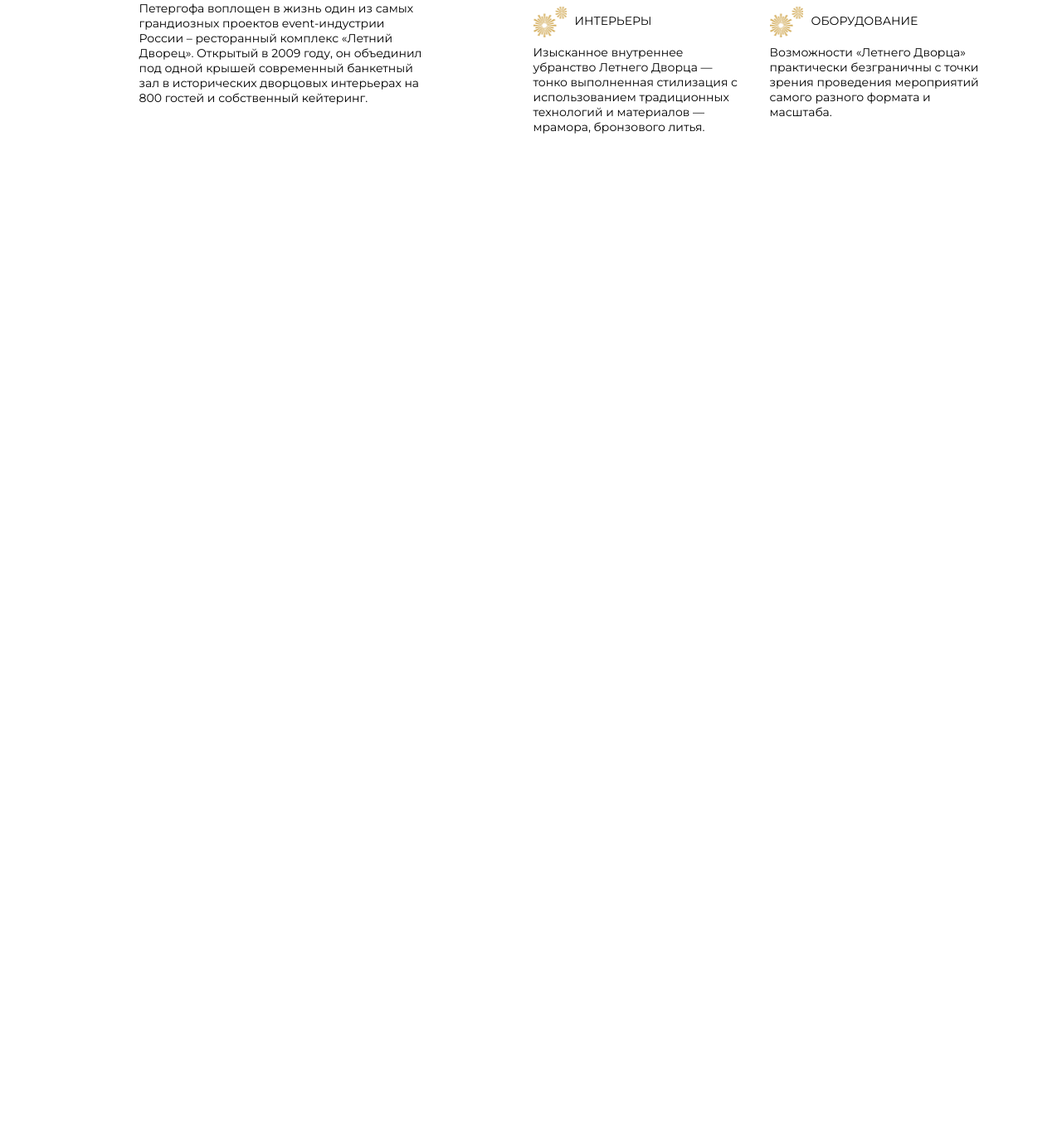
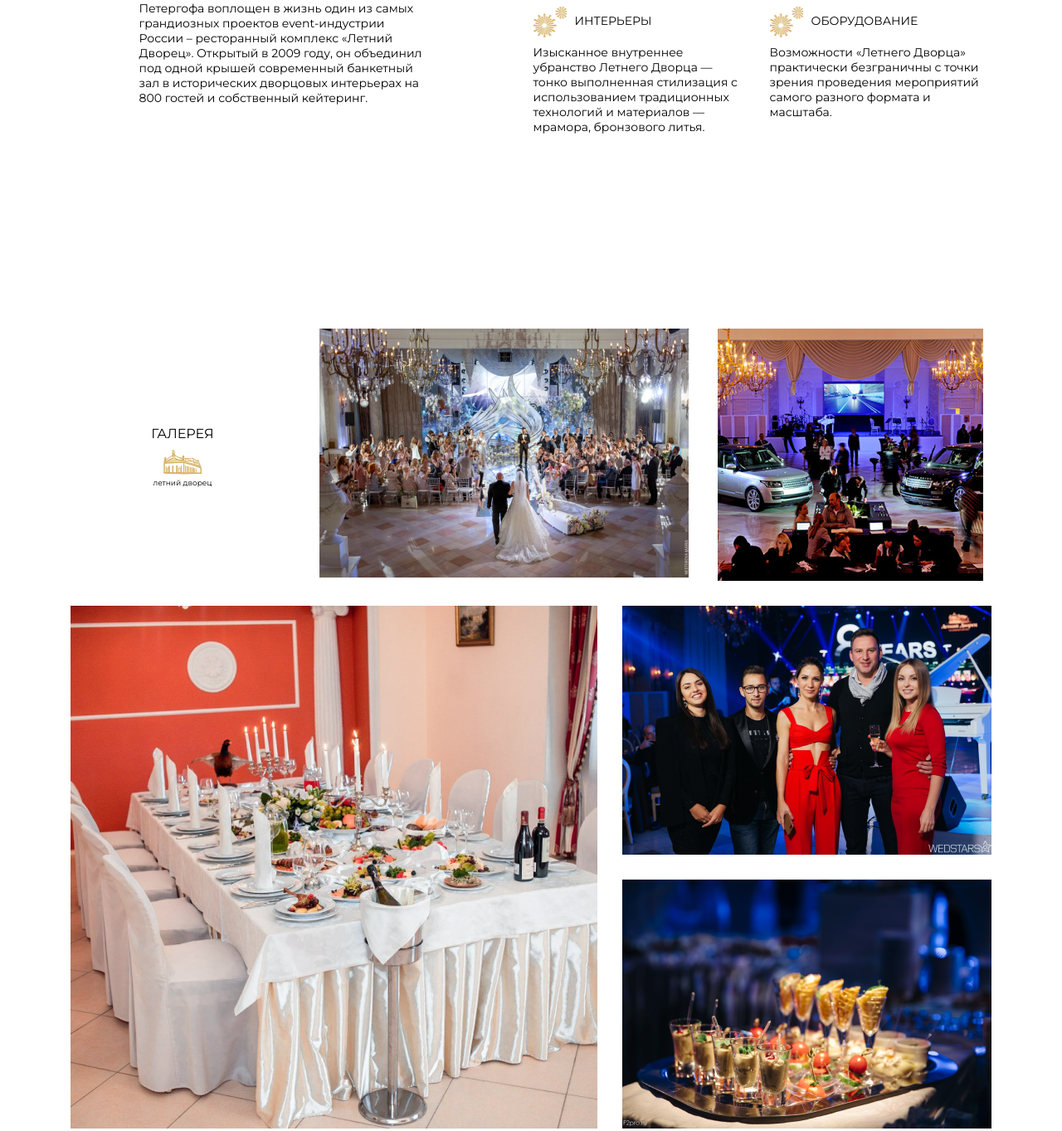
Before and after one commit to Burunduckc/landing__castle, a plain HTML site: page src/index.html in a window 1280 px wide. Shown: the part 2006-3369 px from the top of the page at 83% size. Before the commit the page ends 2192 px from the top, so only its background shows below. Drawn offline with nearby package versions, Linux system fonts and the light colour scheme; files that its build step writes are made by us from their sources; files whose address does not match are found by name.

Commit message:
lastttt cooom

```diff
--- a/src/index.html
+++ b/src/index.html
@@ -154,6 +154,39 @@
         </div>
     </div>
 
+    <div class="galery">
+        <div class="container">
+            <div class="galery__wrapper">
+                <div class="item">
+                    <div class="item__title title title_fz24">
+                        галерея
+                    </div>
+                    <div class="item__img">
+                        <img src="icons/descr1.png" alt="#">
+                    </div>
+                    <div class="item__text title title_fz9">
+                        летний дворец
+                    </div>
+                </div>
+                <div class="item__img">
+                    <img src="img/Rectangle 2.1.png" alt="#">
+                </div>
+                <div class="item__img">
+                    <img src="img/Rectangle 2 (4).png" alt="#">
+                </div>
+            </div>
+            <div class="galery__container">
+                <div class="item__img">
+                    <img src="img/Rectangle 2.4.png" alt="#">
+                </div>
+                <div class="item__img">
+                    <img class="item__img-total" src="img/Rectangle 2.3.png" alt="#">
+                    <img src="img/Rectangle 2.5.png" alt="#">
+                </div>
+            </div>
+        </div>
+    </div>
+
     <script></script>
 </body>
 </html>
--- /dev/null
+++ b/src/sass/blocks/_galery.scss
@@ -0,0 +1,28 @@
+.galery {
+    margin-top: 210px;
+    margin-bottom: 30px;
+    &__wrapper {
+        display: grid;
+        grid-template-columns: 270px 450px 350px;
+        column-gap: 30px;
+        margin-bottom: 26px;
+        .item {
+            display: flex;
+            flex-direction: column;
+            justify-content: center;
+            align-items: center;
+            &__title {
+                text-transform: uppercase;
+                margin-bottom: 10px;
+            }
+        }
+    }
+    &__container {
+        display: grid;
+        grid-template: 300px 300px / 635px 445px;
+        gap: 30px;
+        .item__img-total {
+            margin-bottom: 26px;
+        }
+    }
+}
--- a/src/sass/style.scss
+++ b/src/sass/style.scss
@@ -18,3 +18,4 @@
 @import 'blocks/subpromo';
 @import 'blocks/restoran';
 @import 'blocks/about';
+@import 'blocks/galery';
```
Also changed, not shown: dist/index.html (+1 -1 lines), dist/css/style.min.css.
